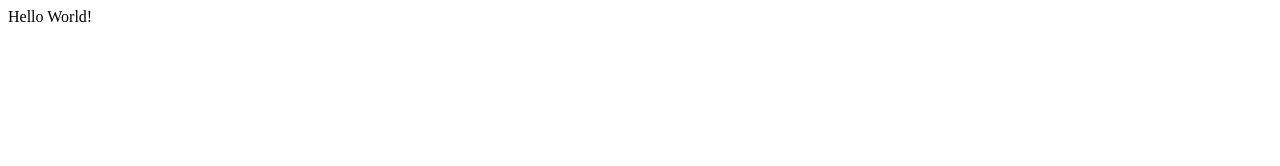
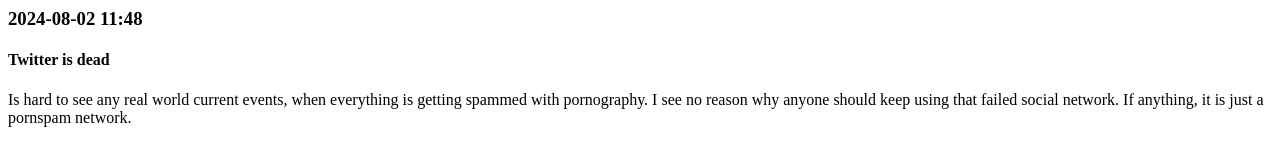
Before and after one commit to CandlePus/candlepus.github.io, a plain HTML site: page index.html in a window 1280 px wide. Drawn offline with Linux system fonts and the light colour scheme.

Commit message:
Update index.html

```diff
--- a/index.html
+++ b/index.html
@@ -1,5 +1,9 @@
 <html>
   <body>
-    <a>Hello World!</a>
+    <div>
+      <h3>2024-08-02 11:48</h3>
+      <h4>Twitter is dead</h4>
+      <p>Is hard to see any real world current events, when everything is getting spammed with pornography. I see no reason why anyone should keep using that failed social network. If anything, it is just a pornspam network.</p>
+    </div>
   </body>
 </html>
```
